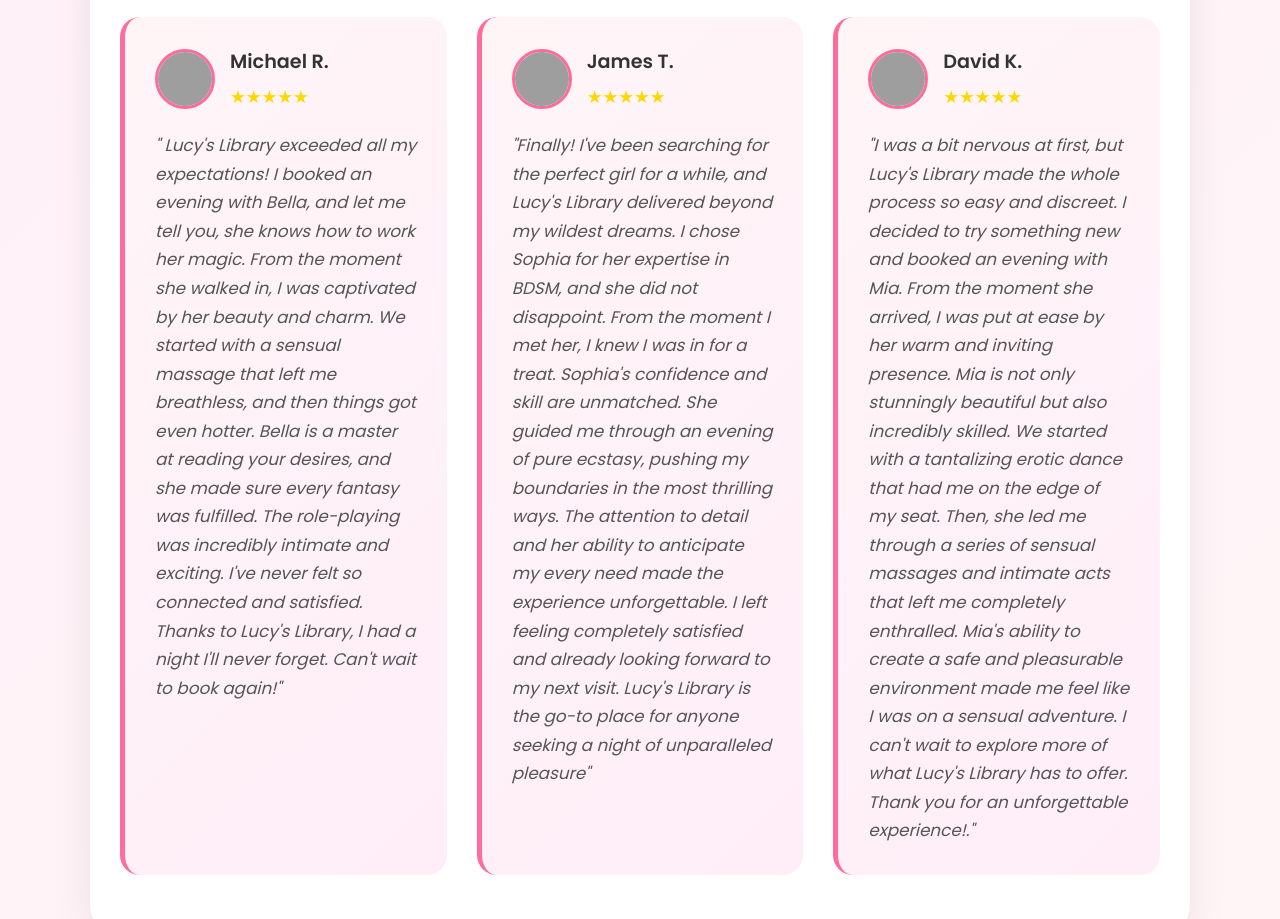
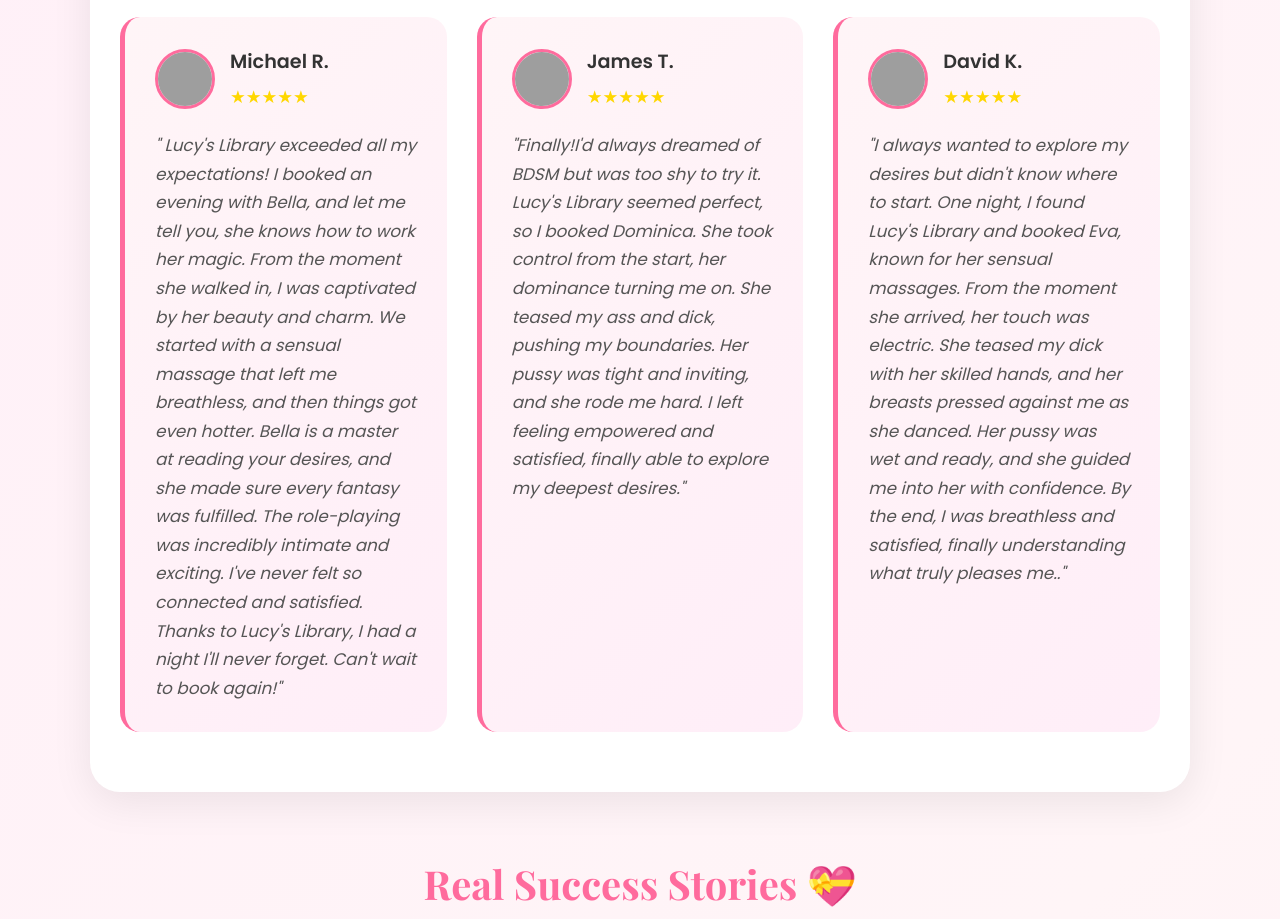
Before and after one commit to Benzee10/bettingtiphub, a plain HTML site: page index.html in a window 1280 px wide. Shown: the part 1160-2079 px from the top of the page. Drawn offline with nearby package versions, Linux system fonts and the light colour scheme; grey boxes are pictures that could not be loaded.

Commit message:
Update index.html

```diff
--- a/index.html
+++ b/index.html
@@ -644,7 +644,7 @@
                             <div class="testimonial-stars">★★★★★</div>
                         </div>
                     </div>
-                    <p class="testimonial-text">"Finally! I've been searching for the perfect girl for a while, and Lucy's Library delivered beyond my wildest dreams. I chose Sophia for her expertise in BDSM, and she did not disappoint. From the moment I met her, I knew I was in for a treat. Sophia's confidence and skill are unmatched. She guided me through an evening of pure ecstasy, pushing my boundaries in the most thrilling ways. The attention to detail and her ability to anticipate my every need made the experience unforgettable. I left feeling completely satisfied and already looking forward to my next visit. Lucy's Library is the go-to place for anyone seeking a night of unparalleled pleasure"</p>
+                    <p class="testimonial-text">"Finally!I'd always dreamed of BDSM but was too shy to try it. Lucy's Library seemed perfect, so I booked Dominica. She took control from the start, her dominance turning me on. She teased my ass and dick, pushing my boundaries. Her pussy was tight and inviting, and she rode me hard. I left feeling empowered and satisfied, finally able to explore my deepest desires."</p>
                 </div>
 
                 <div class="testimonial-card">
@@ -655,7 +655,7 @@
                             <div class="testimonial-stars">★★★★★</div>
                         </div>
                     </div>
-                    <p class="testimonial-text">"I  was a bit nervous at first, but Lucy's Library made the whole process so easy and discreet. I decided to try something new and booked an evening with Mia. From the moment she arrived, I was put at ease by her warm and inviting presence. Mia is not only stunningly beautiful but also incredibly skilled. We started with a tantalizing erotic dance that had me on the edge of my seat. Then, she led me through a series of sensual massages and intimate acts that left me completely enthralled. Mia's ability to create a safe and pleasurable environment made me feel like I was on a sensual adventure. I can't wait to explore more of what Lucy's Library has to offer. Thank you for an unforgettable experience!."</p>
+                    <p class="testimonial-text">"I always wanted to explore my desires but didn't know where to start. One night, I found Lucy's Library and booked Eva, known for her sensual massages. From the moment she arrived, her touch was electric. She teased my dick with her skilled hands, and her breasts pressed against me as she danced. Her pussy was wet and ready, and she guided me into her with confidence. By the end, I was breathless and satisfied, finally understanding what truly pleases me.."</p>
                 </div>
             </div>
         </div>
```
